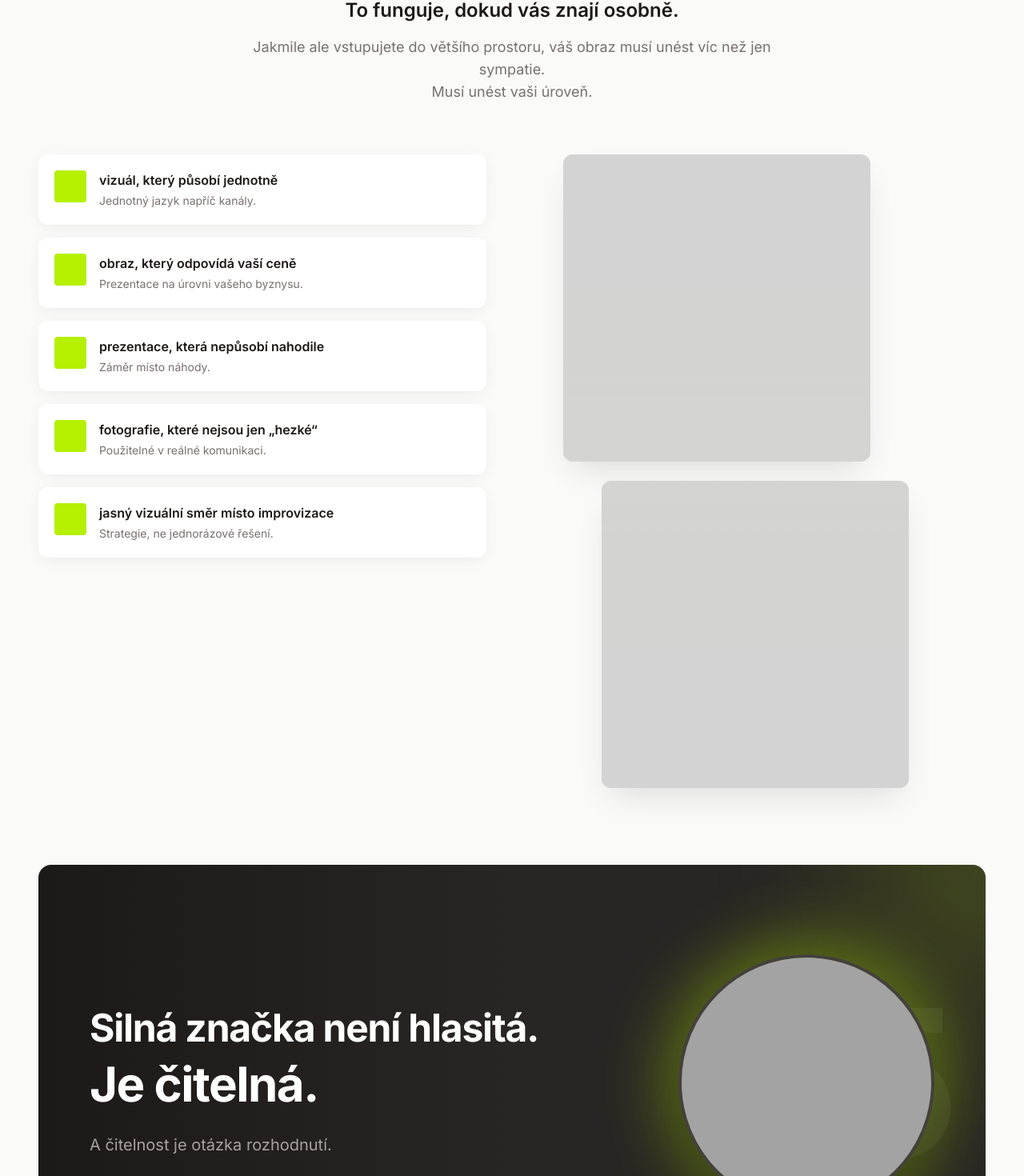
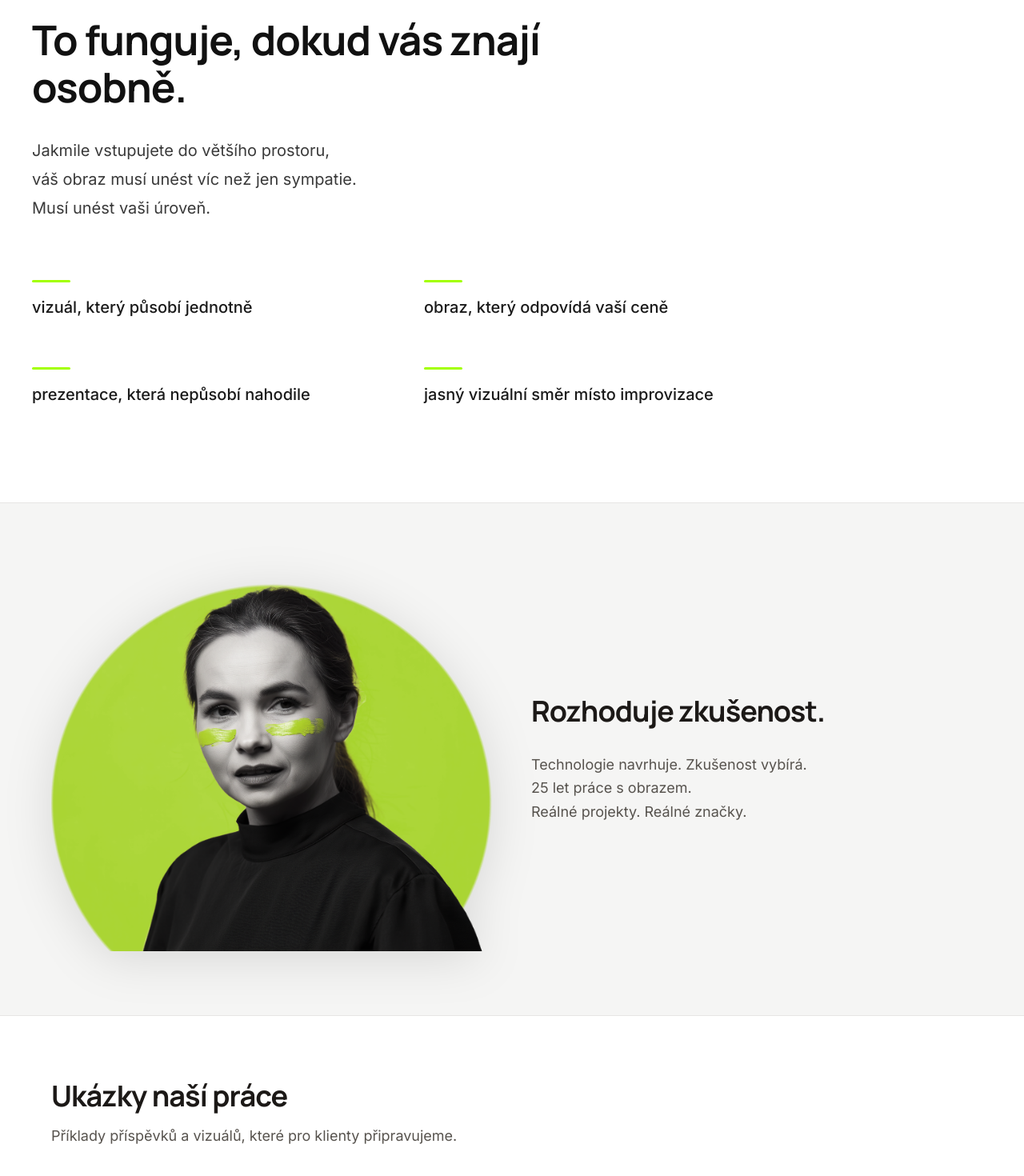
Before and after one commit to katarinabrics-eng/ai-content-studio, a Next.js app in the folder apps/content-studio/: page / in a window 1280 px wide. Shown: the part 1432-2902 px from the top of the page at 80% size. Built offline with nearby package versions, Linux system fonts and the light colour scheme.

Commit message:
refactor: redesign HomePage section with a clean layout, improved text hierarchy, and enhanced styling for better readability and user engagement

```diff
--- a/apps/content-studio/src/app/page.tsx
+++ b/apps/content-studio/src/app/page.tsx
@@ -92,86 +92,45 @@
         </div>
       </section>
 
-      {/* SECTION: Manifest – transition + statement (zachováno) */}
-      <section className="w-full border-t border-stone-200 bg-[#FAFAF9]">
-        <div className="mx-auto max-w-[1280px] px-6 sm:px-8 lg:px-12">
-          {/* SECTION 2 – Transition block */}
-          <div className="py-16 lg:py-24">
-            <p className="text-center text-xl font-semibold text-stone-900 md:text-2xl">
+      {/* BLOK 3 – Racionální pilíře. Stejný container jako Hero a Blok 2. Čistá bílá, žádné boxy. */}
+      <section id="pilire" className="w-full bg-[#FFFFFF] py-[120px]">
+        <div className="mx-auto max-w-[1360px] px-6 xl:px-10">
+          <h2
+            className="max-w-[720px] font-bold leading-[1.15] text-[#111111]"
+            style={{
+              fontSize: "clamp(2rem, 4vw, 56px)",
+              marginBottom: "32px",
+            }}
+          >
             To funguje, dokud vás znají osobně.
-            </p>
-            <p className="mx-auto mt-4 max-w-2xl text-center text-lg text-stone-500">
-              Jakmile ale vstupujete do většího prostoru, váš obraz musí unést víc než jen sympatie.
+          </h2>
+          <p
+            className="max-w-[680px] text-[20px] leading-[1.8] text-[#3A3A3A]"
+            style={{ marginBottom: "72px" }}
+          >
+            Jakmile vstupujete do většího prostoru,
+            <br />
+            váš obraz musí unést víc než jen sympatie.
             <br />
             Musí unést vaši úroveň.
           </p>
-
-            <div className="mt-16 grid gap-10 lg:grid-cols-2 lg:gap-16">
-              {/* Left: 5 cards */}
-              <div className="space-y-4">
+          <div className="grid max-w-[900px] grid-cols-1 gap-x-20 gap-y-10 sm:grid-cols-2 lg:gap-y-[60px]">
             {[
-                  { title: "vizuál, který působí jednotně", sub: "Jednotný jazyk napříč kanály." },
-                  { title: "obraz, který odpovídá vaší ceně", sub: "Prezentace na úrovni vašeho byznysu." },
-                  { title: "prezentace, která nepůsobí nahodile", sub: "Záměr místo náhody." },
-                  { title: "fotografie, které nejsou jen „hezké“", sub: "Použitelné v reálné komunikaci." },
-                  { title: "jasný vizuální směr místo improvizace", sub: "Strategie, ne jednorázové řešení." },
-                ].map((item) => (
+              "vizuál, který působí jednotně",
+              "obraz, který odpovídá vaší ceně",
+              "prezentace, která nepůsobí nahodile",
+              "jasný vizuální směr místo improvizace",
+            ].map((label) => (
+              <div key={label} className="max-w-[420px]">
                 <div
-                    key={item.title}
-                    className="flex gap-4 rounded-xl bg-white p-5 shadow-[0_4px_20px_-4px_rgba(0,0,0,0.08)] transition-shadow hover:shadow-[0_12px_32px_-8px_rgba(0,0,0,0.12)]"
-                  >
-                    <div className="h-10 w-10 shrink-0 rounded bg-[#B4F000]" aria-hidden />
-                    <div>
-                      <p className="font-semibold text-stone-900">{item.title}</p>
-                      <p className="mt-1 text-sm text-stone-500">{item.sub}</p>
-                    </div>
+                  className="mb-4 h-[3px] w-12 rounded-full bg-[#A3FF00]"
+                  aria-hidden
+                />
+                <p className="text-[20px] font-medium leading-[1.5] text-[#1A1A1A]">
+                  {label}
+                </p>
               </div>
             ))}
-              </div>
-
-              {/* Right: 2 image placeholders */}
-              <div className="flex flex-col gap-6">
-                <div className="relative ml-0 aspect-square max-w-sm overflow-hidden rounded-xl bg-stone-200 shadow-[0_20px_40px_-12px_rgba(0,0,0,0.12)] lg:ml-8">
-                  <div className="absolute inset-0 bg-stone-300 grayscale" aria-hidden />
-                  <div className="absolute inset-0 opacity-30 mix-blend-overlay" style={{ background: "linear-gradient(180deg, transparent 40%, rgba(180, 240, 0, 0.2) 100%)" }} aria-hidden />
-                </div>
-                <div className="relative ml-12 aspect-square max-w-sm overflow-hidden rounded-xl bg-stone-200 shadow-[0_20px_40px_-12px_rgba(0,0,0,0.12)] lg:ml-20">
-                  <div className="absolute inset-0 bg-stone-300 grayscale" aria-hidden />
-                  <div className="absolute inset-0 opacity-30 mix-blend-overlay" style={{ background: "linear-gradient(0deg, transparent 40%, rgba(180, 240, 0, 0.15) 100%)" }} aria-hidden />
-                </div>
-              </div>
-            </div>
-          </div>
-
-          {/* SECTION 3 – Statement block */}
-          <div className="relative overflow-hidden rounded-2xl bg-gradient-to-r from-stone-900 via-stone-800 to-stone-800 py-20 px-8 md:py-28 md:px-12 lg:flex lg:items-center lg:justify-between lg:gap-16 lg:px-16">
-            {/* Lime glow right */}
-            <div className="pointer-events-none absolute -right-40 -top-40 h-80 w-80 rounded-full bg-[#B4F000] opacity-20 blur-[100px]" aria-hidden />
-            {/* Faint "25" in background */}
-            <span className="pointer-events-none absolute right-8 top-1/2 -translate-y-1/2 text-[min(20vw,280px)] font-bold leading-none text-white opacity-[0.05]" aria-hidden>
-              25
-            </span>
-
-            <div className="relative max-w-2xl">
-              <p className="text-4xl font-bold leading-tight tracking-tight text-white md:text-5xl">
-                Silná značka není hlasitá.
-              </p>
-              <p className="mt-4 text-4xl font-bold leading-tight tracking-tight text-white md:text-5xl lg:text-6xl">
-                Je čitelná.
-              </p>
-              <p className="mt-8 text-xl text-stone-400">
-                A čitelnost je otázka rozhodnutí.
-              </p>
-            </div>
-
-            <div className="relative mt-12 flex justify-center lg:mt-0 lg:shrink-0">
-              <div className="relative h-[280px] w-[280px] md:h-[320px] md:w-[320px]">
-                <div className="absolute -inset-4 rounded-full bg-[#B4F000]/40 blur-2xl" aria-hidden />
-                <div className="relative flex h-full w-full items-center justify-center overflow-hidden rounded-full border-4 border-stone-700 shadow-2xl">
-                  <div className="absolute inset-0 bg-stone-400 grayscale" aria-hidden />
-                </div>
-              </div>
-            </div>
           </div>
         </div>
       </section>
```
Lines whose indentation alone changed are shown as unchanged.
